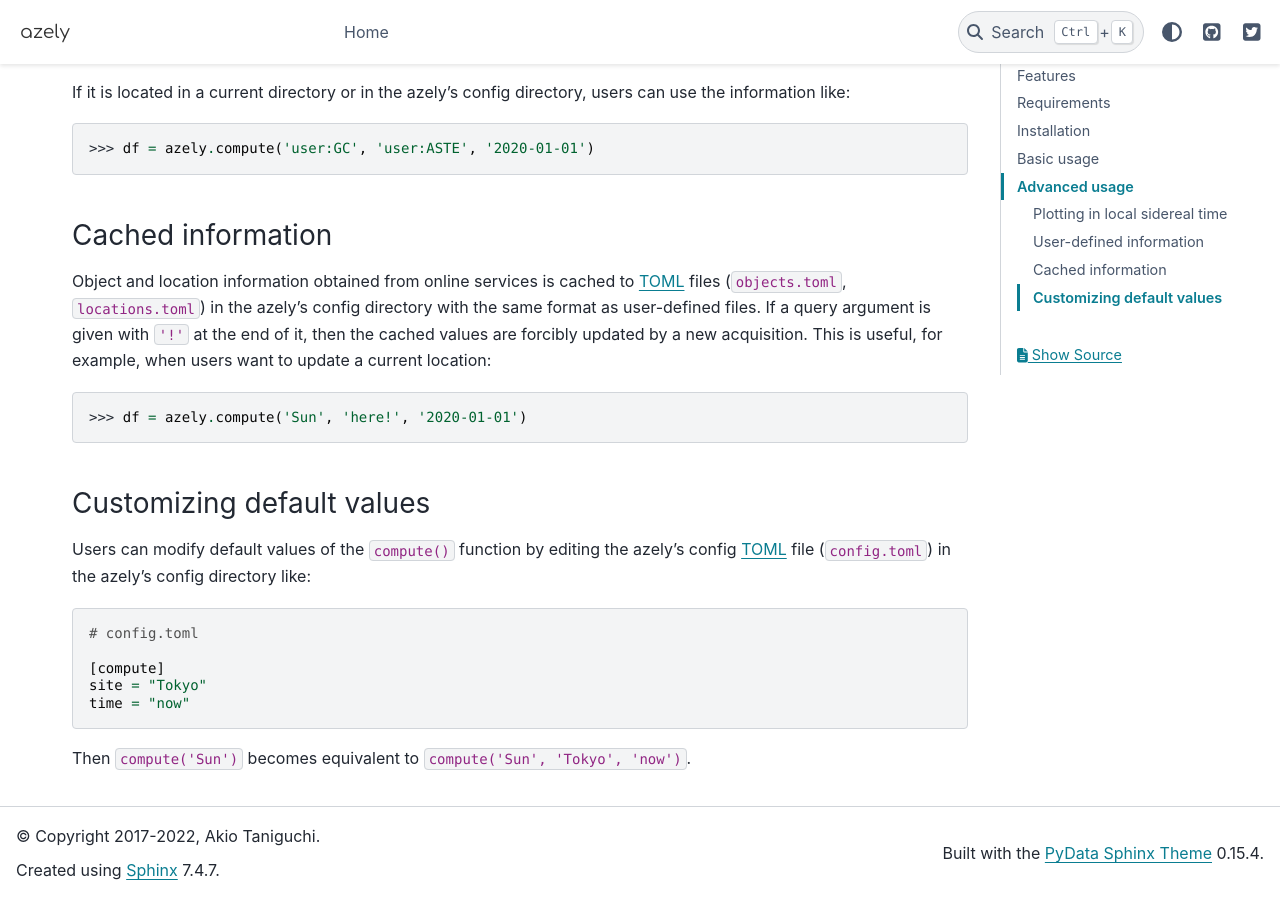
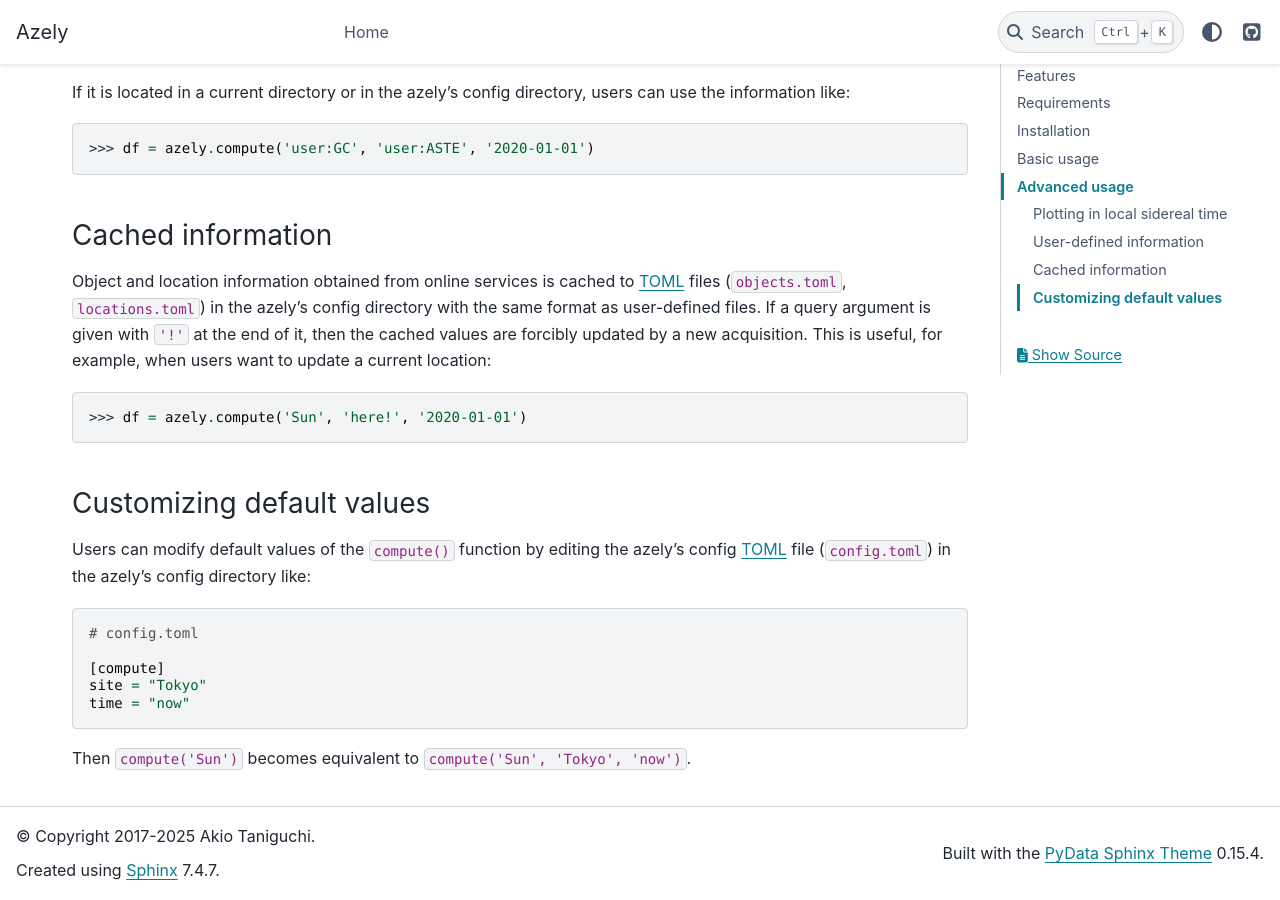
Before and after one commit to astropenguin/azely, a Sphinx documentation site: the page built from docs/index.md, in a window 1280 px wide and 900 px high, scrolled down 5723 px. Built offline with Sphinx 7.4.7 and the PyData theme 0.15.4, drawn with Linux system fonts in a browser that asks for light colours; pages that are not in the unit, such as notebooks, are missing from menus.

Commit message:
#75 Update docs

```diff
--- a/docs/conf.py
+++ b/docs/conf.py
@@ -1,6 +1,7 @@
 # project information
+project = "Azely"
 author = "Akio Taniguchi"
-copyright = "2017-2022, Akio Taniguchi"
+copyright = "2017-2025 Akio Taniguchi"
 
 
 # general configuration
@@ -24,13 +25,8 @@ templates_path = ["_templates"]
 
 
 # options for HTML output
-html_static_path = ["_static"]
 html_theme = "pydata_sphinx_theme"
 html_theme_options = {
-    "logo": {
-        "image_light": "logo-light.svg",
-        "image_dark": "logo-dark.svg",
-    },
-    "github_url": "https://github.com/astropenguin/pandas-dataclasses/",
-    "twitter_url": "https://twitter.com/astropengu_in/",
+    "github_url": "https://github.com/deshima-dev/azely",
+    "logo": {"text": "Azely"},
 }
```
Also changed, not shown: docs/_static/logo-dark.svg (deleted), docs/_static/logo-light.svg (deleted).
